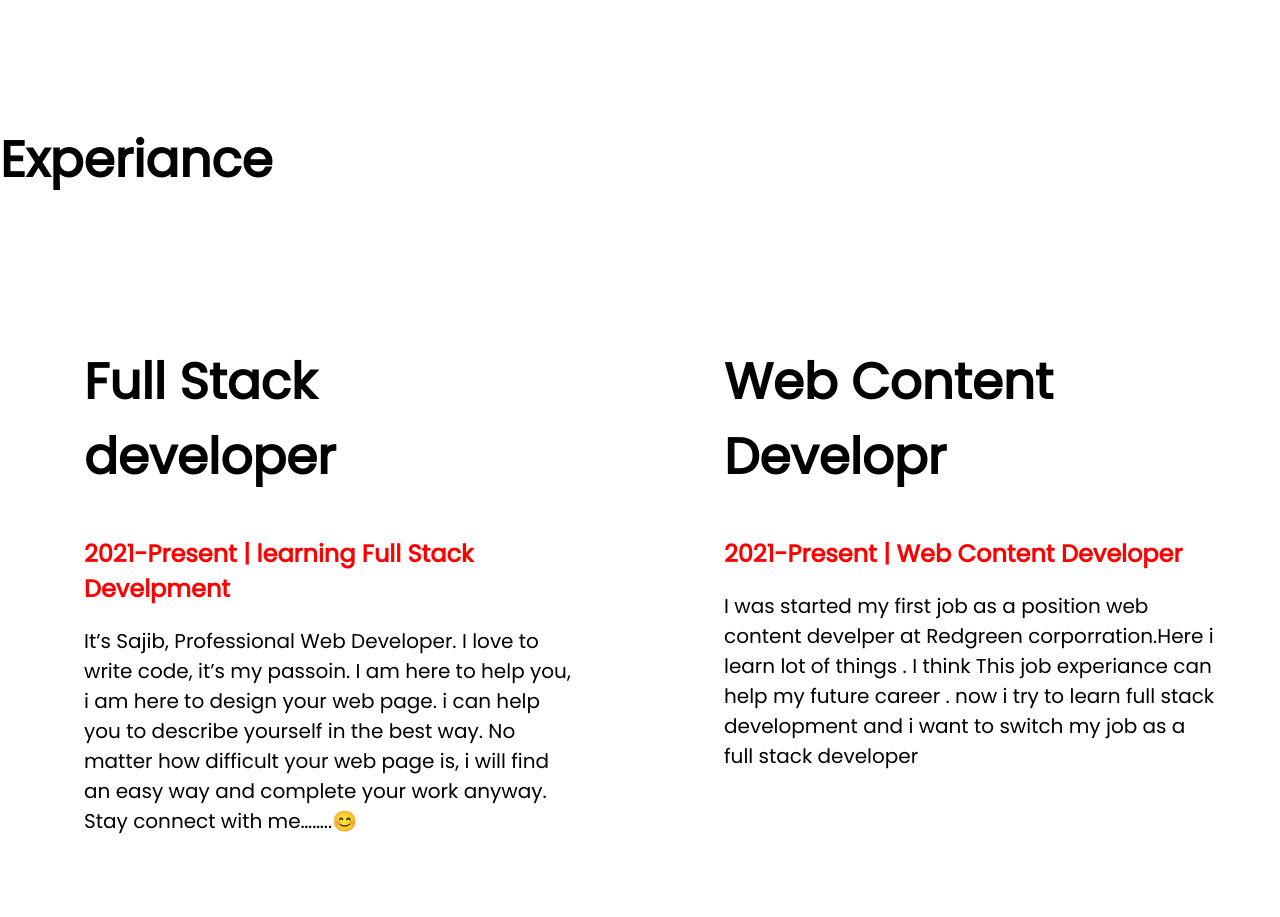
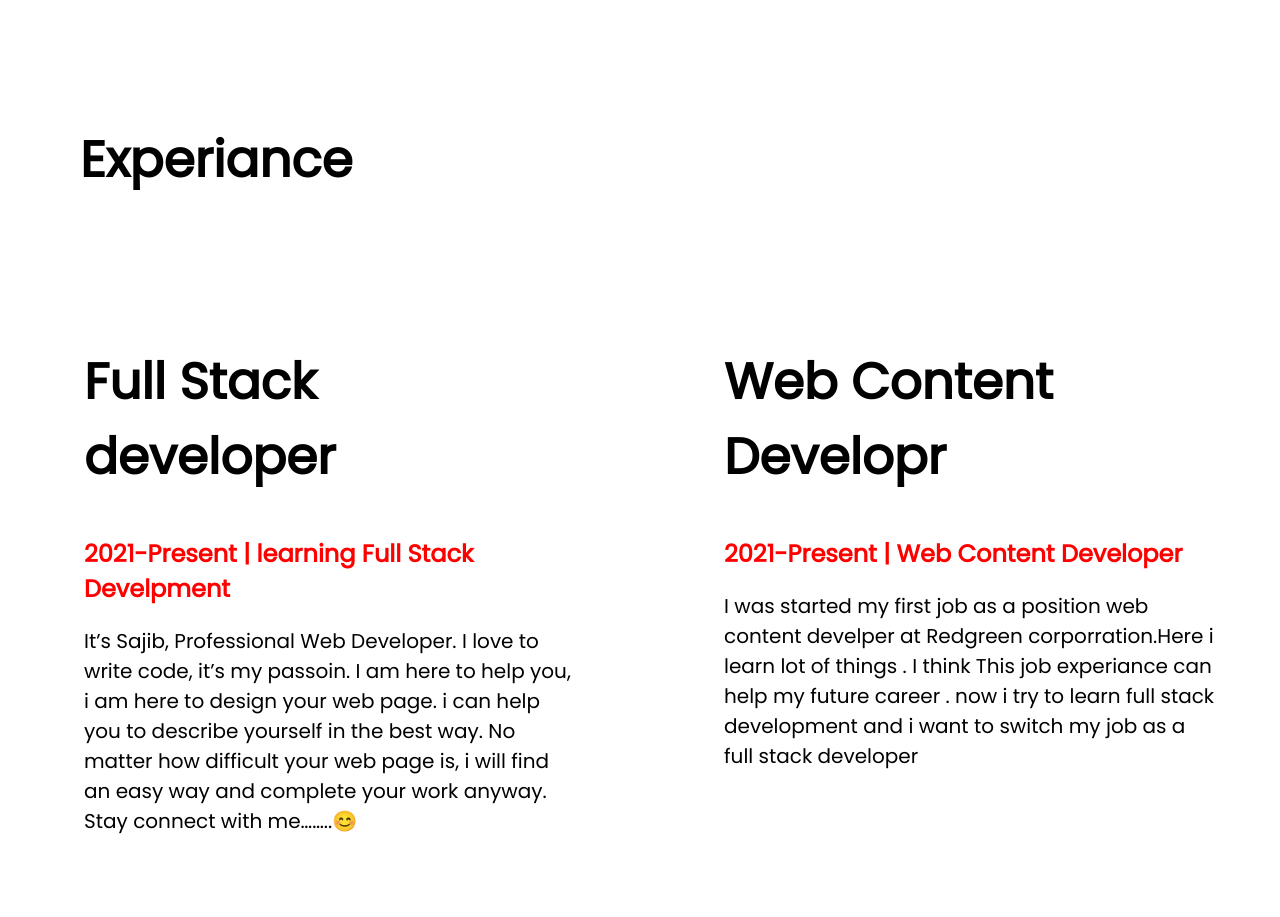
Before and after one commit to sajib359/developer-portfolio, a plain HTML site: page index.html in a window 1280 px wide. Shown: the part 1091-2008 px from the top of the page. Drawn offline with Linux system fonts and the light colour scheme.

Commit message:
header coustomised

```diff
--- a/index.html
+++ b/index.html
@@ -36,7 +36,7 @@
         </div>
     </section>
     <section>
-        <h1>Experiance</h1>
+        <h1 class="head">Experiance</h1>
         <div class="exp-last">
             <div class="div-width">
                 <h1>Full Stack developer</h1>
--- a/style.css
+++ b/style.css
@@ -50,3 +50,6 @@ footer{
     background-color: black;
     padding: 10px;
 }
+.head{
+    margin-left: 80px;
+}
```
